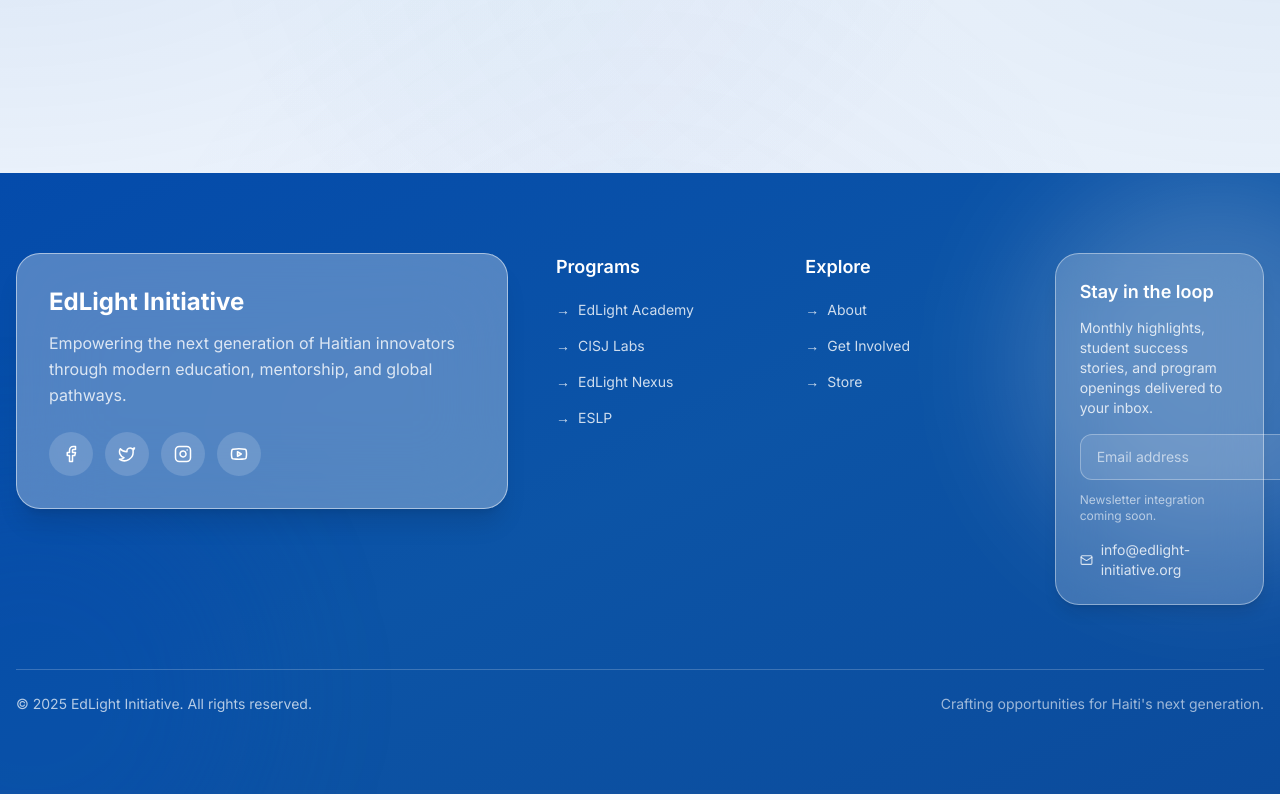
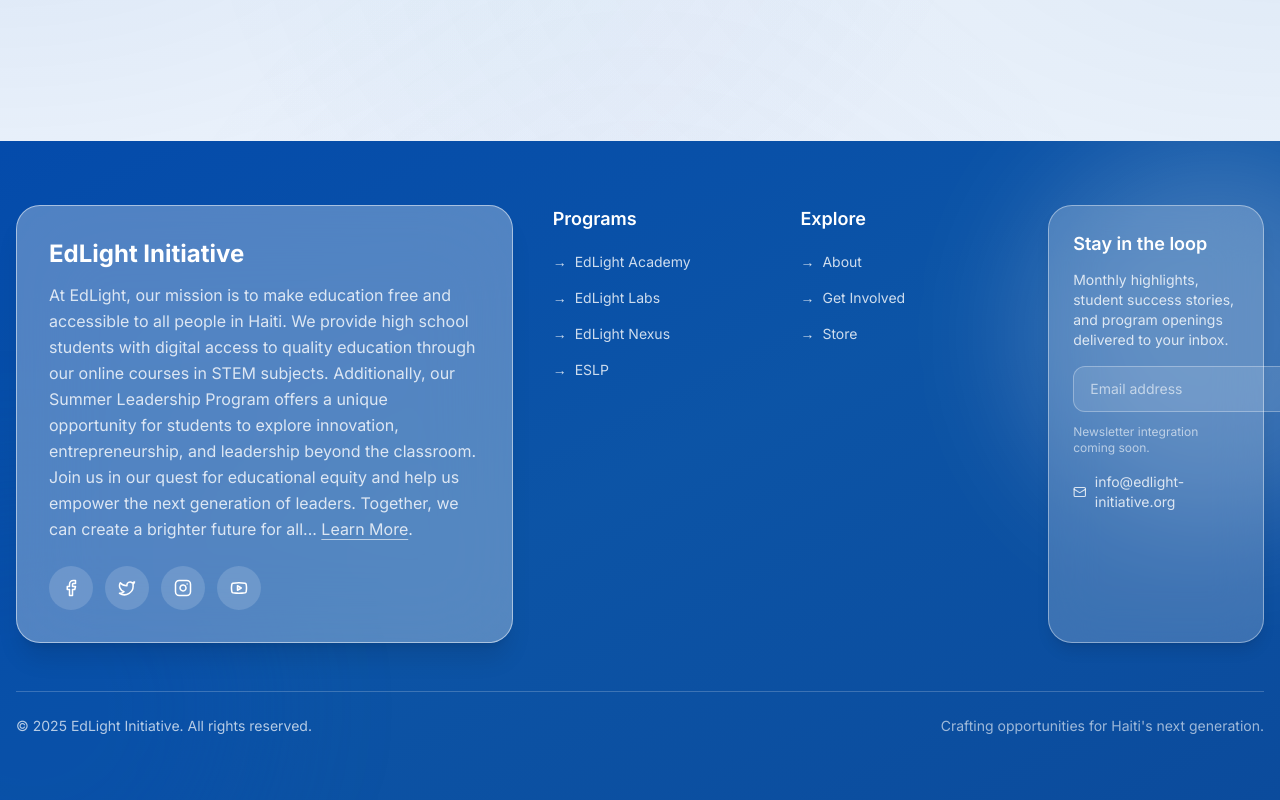
Before and after one commit to edlinitiative/EdLight-Initiative, a Next.js app: page / in a window 1280 px wide. Shown: the part 2583-3383 px from the top of the page. Built offline with nearby package versions, Linux system fonts and the light colour scheme.

Commit message:
Refresh footer copy and spacing

```diff
--- a/components/Footer.tsx
+++ b/components/Footer.tsx
@@ -11,7 +11,7 @@ const socialLinks = [
 
 const programLinks = [
   { href: '/academy', label: 'EdLight Academy' },
-  { href: '/labs', label: 'CISJ Labs' },
+  { href: '/labs', label: 'EdLight Labs' },
   { href: '/nexus', label: 'EdLight Nexus' },
   { href: '/eslp', label: 'ESLP' },
 ]
@@ -26,19 +26,27 @@ export default function Footer() {
   const currentYear = new Date().getFullYear()
 
   return (
-    <footer className="relative mt-24 overflow-hidden">
+    <footer className="relative mt-16 overflow-hidden">
       <div className="absolute inset-0 -z-10 bg-gradient-to-br from-primary via-secondary to-[#0B4B9C]" />
       <div className="absolute -right-32 top-0 -z-10 h-96 w-96 rounded-full bg-white/20 blur-3xl" />
       <div className="absolute left-[-15%] bottom-[-20%] -z-10 h-[28rem] w-[28rem] rounded-full bg-primary/30 blur-3xl" />
 
-      <div className="container mx-auto px-4 py-20 text-white">
-        <div className="grid gap-12 lg:grid-cols-12">
-          <div className="lg:col-span-5 space-y-6">
-            <div className="glass-strong rounded-3xl p-8">
+      <div className="container mx-auto px-4 py-16 text-white">
+        <div className="grid gap-10 lg:grid-cols-12">
+          <div className="lg:col-span-5 space-y-5">
+            <div className="glass-strong rounded-3xl p-7 md:p-8">
               <h3 className="font-heading text-2xl font-bold mb-3">EdLight Initiative</h3>
               <p className="font-body text-white/80 leading-relaxed">
-                Empowering the next generation of Haitian innovators through modern education,
-                mentorship, and global pathways.
+                At EdLight, our mission is to make education free and accessible to all people in Haiti. We
+                provide high school students with digital access to quality education through our online courses in
+                STEM subjects. Additionally, our Summer Leadership Program offers a unique opportunity for students to
+                explore innovation, entrepreneurship, and leadership beyond the classroom. Join us in our quest for
+                educational equity and help us empower the next generation of leaders. Together, we can create a
+                brighter future for all...{' '}
+                <Link href="/about" className="underline decoration-white/60 underline-offset-4 hover:text-white">
+                  Learn More
+                </Link>
+                .
               </p>
               <div className="mt-6 flex flex-wrap gap-3">
                 {socialLinks.map(({ href, label, icon: Icon }) => (
@@ -57,7 +65,7 @@ export default function Footer() {
             </div>
           </div>
 
-          <div className="lg:col-span-7 grid gap-10 sm:grid-cols-2 lg:grid-cols-3">
+          <div className="lg:col-span-7 grid gap-8 sm:grid-cols-2 lg:grid-cols-3">
             <div>
               <h4 className="font-heading text-lg font-semibold mb-4">Programs</h4>
               <ul className="space-y-3 text-white/80">
@@ -92,7 +100,7 @@ export default function Footer() {
               </ul>
             </div>
 
-            <div className="glass rounded-3xl p-6">
+            <div className="glass rounded-3xl p-5 md:p-6">
               <h4 className="font-heading text-lg font-semibold mb-3">Stay in the loop</h4>
               <p className="text-sm text-white/80 mb-4">
                 Monthly highlights, student success stories, and program openings delivered to your inbox.
@@ -120,7 +128,7 @@ export default function Footer() {
           </div>
         </div>
 
-        <div className="mt-16 border-t border-white/20 pt-6">
+        <div className="mt-12 border-t border-white/20 pt-6">
           <div className="flex flex-col gap-4 text-sm text-white/70 sm:flex-row sm:items-center sm:justify-between">
             <p>&copy; {currentYear} EdLight Initiative. All rights reserved.</p>
             <p className="text-white/60">Crafting opportunities for Haiti&apos;s next generation.</p>
```
